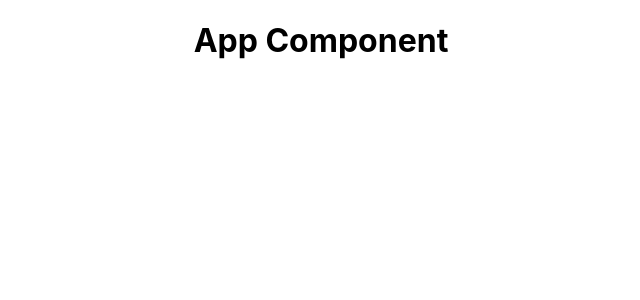
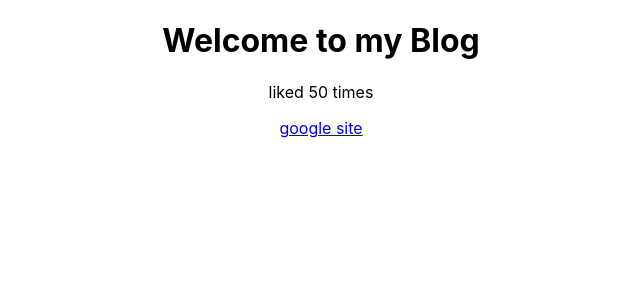
Before and after one commit to rmora101/mini-blog, a React (Create React App) app: page / in a window 1280 px wide. Shown: the top 300 px of the page, without its empty margins (319-959 px from the left). Built offline with nearby package versions, Linux system fonts and the light colour scheme.

Commit message:
added links

```diff
--- a/src/App.js
+++ b/src/App.js
@@ -3,9 +3,14 @@
 import React from 'react';
 
 function App() {
+  const title = 'Welcome to my Blog';
+  const likes = 50;
+  const link = 'http://www.google.com'
   return (
     <div className="App">
-      <h1> App Component</h1>
+      <h1> {title} </h1>
+      <p>liked {likes} times</p>
+      < a href={link}> google site</a>
     </div>
   );
 }
```
